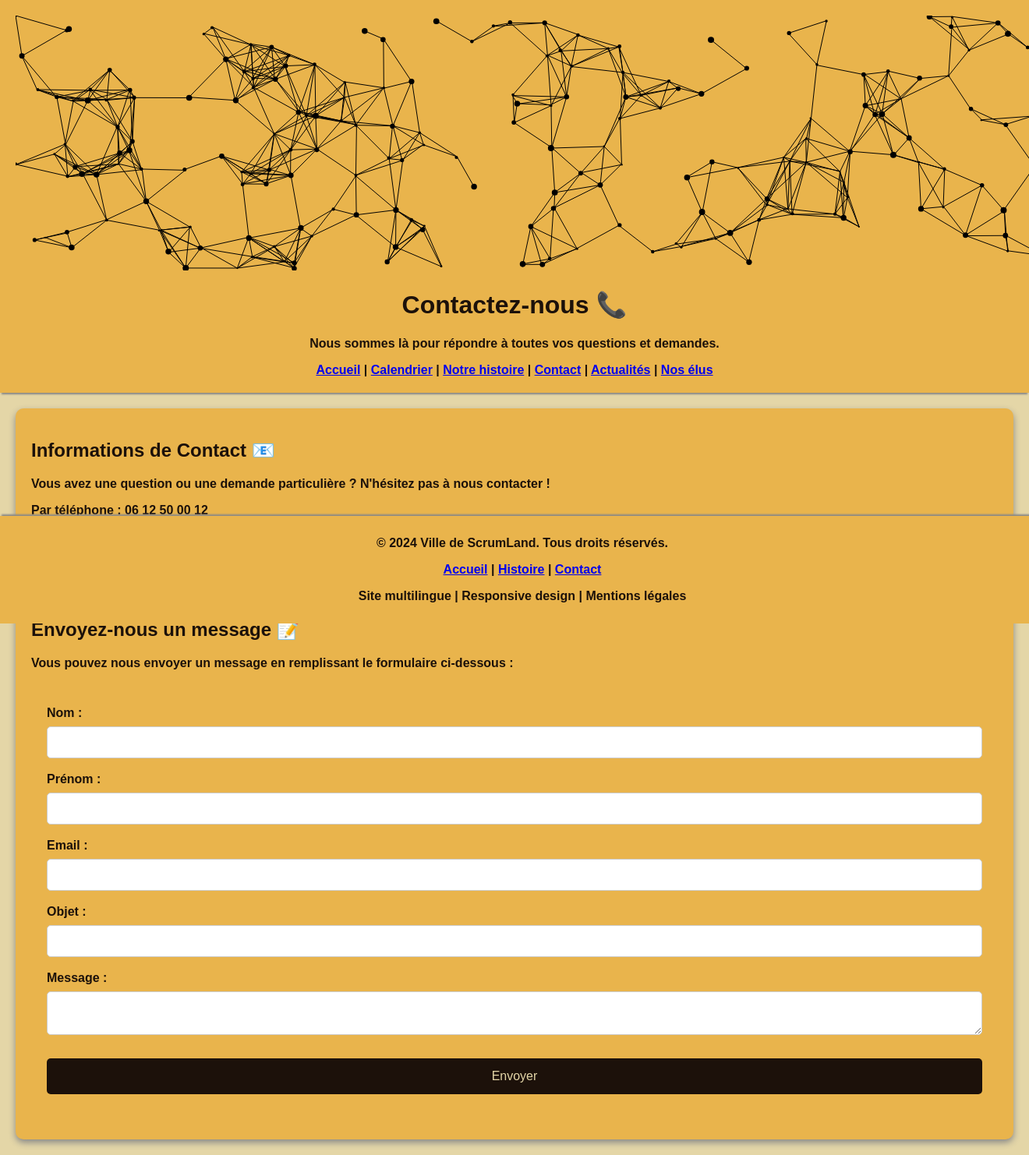
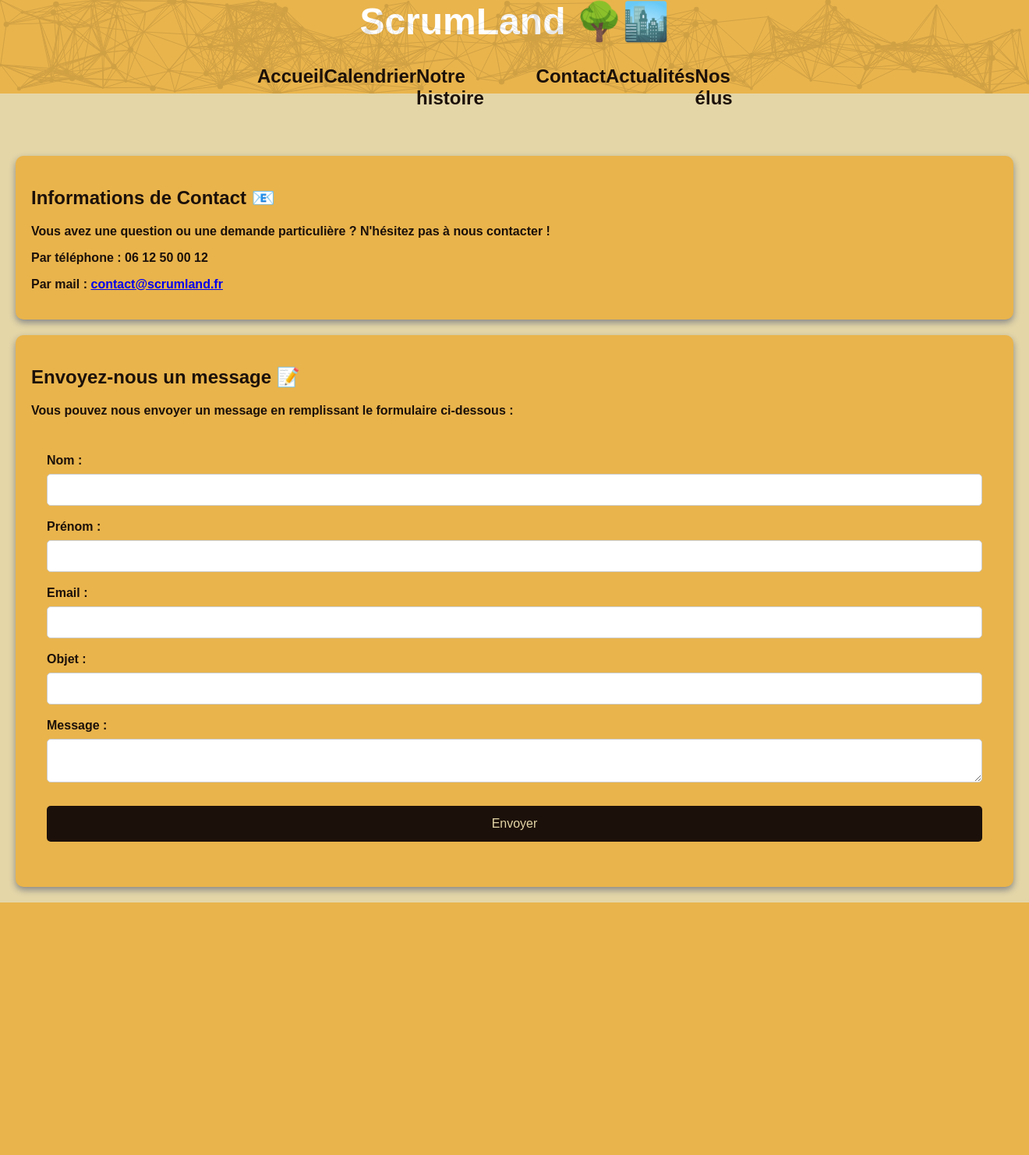
Before and after one commit to AustinRoverMini30/ScrumLand, a PHP site: page /contact.php in a window 1320 px wide; the page is wider, and only the part inside the window is pictured. Shown: that part at 78% size. After the commit the page ends 1158 px from the top of that part, so only its background shows below. Run offline with PHP 8.4, Linux system fonts and the light colour scheme.

Commit message:
Ajout de la navbar de Maxou

```diff
--- a/Assets/CSS/General.css
+++ b/Assets/CSS/General.css
@@ -12,4 +12,5 @@ body {
     background-color: var(--vanilla);
     color: var(--licorice);
     margin: 0;
+    margin-top: 200px;
 }
--- a/contact.php
+++ b/contact.php
@@ -9,19 +9,7 @@
 </head>
 <body>
     <!-- En-tête de la page -->
-    <header id="header">
-        <canvas id="canvas"></canvas>
-        <h1>Contactez-nous 📞</h1>
-        <p>Nous sommes là pour répondre à toutes vos questions et demandes.</p>
-        <nav>
-            <a href="index.php">Accueil</a> |
-            <a href="calendrier.php">Calendrier</a> |
-            <a href="histoire.php">Notre histoire</a> |
-            <a href="contact.php">Contact</a> |
-            <a href="actualites.php">Actualités</a> |
-            <a href="elus.php">Nos élus</a>
-        </nav>
-    </header>
+    <?php include 'Assets/CSS/NavBar.php'; ?>
 
     <!-- Section Informations de Contact -->
     <section class="contact-infos">
@@ -61,17 +49,6 @@
             </div>
         </form>
     </section>
-
-    <!-- Pied de page -->
-    <footer id="footer">
-        <p>&copy; 2024 Ville de ScrumLand. Tous droits réservés.</p>
-        <nav>
-            <a href="index.php">Accueil</a> |
-            <a href="histoire.php">Histoire</a> |
-            <a href="contact.php">Contact</a>
-        </nav>
-        <p>Site multilingue | Responsive design | Mentions légales</p>
-    </footer>
 
     <script>
         const canvas = document.getElementById('canvas');
```
Also changed, not shown: elus.php (renamed from listeElu.php, +1 -24 lines).
